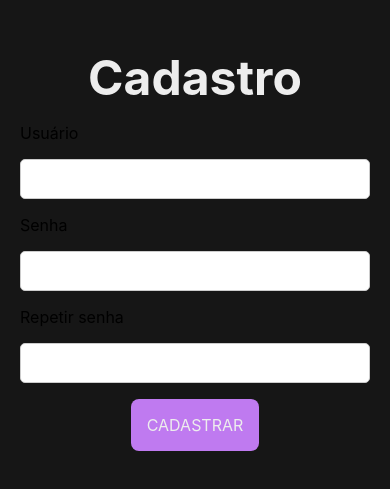
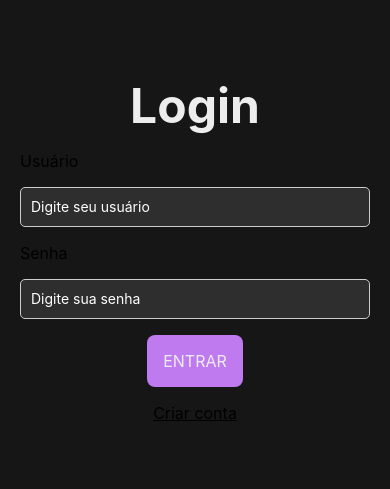
Before and after one commit to Computer-Science-Course/Taskfy, a React Native app: screen / in a window 390 px wide. Shown: the part 173-662 px from the top of the page. Built offline with nearby package versions, Linux system fonts and the light colour scheme.

Commit message:
Adição do botão criar conta | Troca das cores do TextInput

```diff
--- a/App.js
+++ b/App.js
@@ -3,7 +3,7 @@ import Login from './pages/Login';
 import Register from './pages/Register';
 
 const App = () => {
-  return <Register/>;
+  return <Login />;
 }
 
 export default App;
--- a/pages/Login/index.js
+++ b/pages/Login/index.js
@@ -1,4 +1,4 @@
-import { Text, View, StyleSheet, TextInput } from "react-native";
+import { Text, View, StyleSheet, TextInput, TouchableOpacity} from "react-native";
 import Button from "../../components/Button";
 
 import { theme } from "../../config";
@@ -30,11 +30,15 @@ const Login = () => {
       </TextInput>
 
       <Button
-        onTouchEnd={() => console.log("Clicou no botão!")}
+        onTouchEnd={() => console.log("Entrar no App")}
         color={colors.bg.text}
         bgColor={colors.main.bg}
         title="entrar"
       />
+      <TouchableOpacity
+      onPress={() => console.log('Criar conta')}>
+        <Text style={classes.buttonText}>Criar conta</Text>
+    </TouchableOpacity>
 
     </View>
   );
--- a/pages/Login/styles.js
+++ b/pages/Login/styles.js
@@ -31,12 +31,16 @@ const useStyles = (colors) => StyleSheet.create({
     width: '100%',
     height: 40,
     borderWidth: 1,
-    borderColor: '#ccc',
+    borderColor: '#cccccc',
     borderRadius: 5,
     paddingLeft: 10,
     color: '#fff', // Cor do texto inserido
-    backgroundColor: "white",
-  }
+    backgroundColor: "#2E2E2E",
+  },
+  buttonText: {
+    textDecorationLine: 'underline',
+    fontSize: 16, // Tamanho da fonte
+  },
 });
 
 export default useStyles;
```
